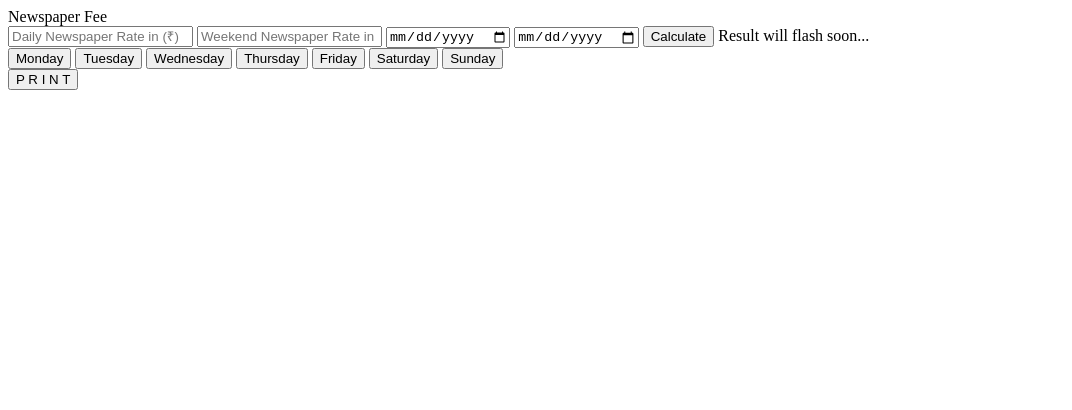
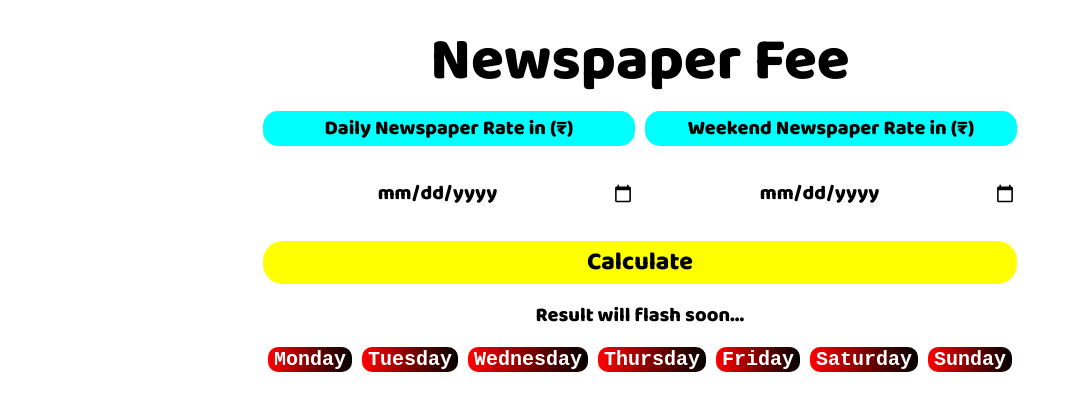
Before and after one commit to KeshavAbhishek/newspaperFeeCalculator, a plain HTML site: page index.html in a window 1280 px wide. Shown: the whole page, without its empty margins (0-1072 px from the left). Drawn offline with Linux system fonts and the light colour scheme.

Commit message:
Fee Collection

```diff
--- a/NS.html
+++ b/index.html
@@ -5,7 +5,7 @@
     <meta http-equiv="X-UA-Compatible" content="IE=edge">
     <meta name="viewport" content="width=device-width, initial-scale=1.0">
     <title>Newspaper Fee</title>
-    <style rel="stylesheet" href="makeup.css"></style>
+    <link rel="stylesheet" href="makeup.css">
 </head>
 <body>
     <div class="mainframe">
@@ -30,6 +30,6 @@
 
         <button id="printPage">P R I N T</button>
     </div>
-    <script href="functionality.js" defer></script>
 </body>
+<script href="functionality.js" defer></script>
 </html>
```
